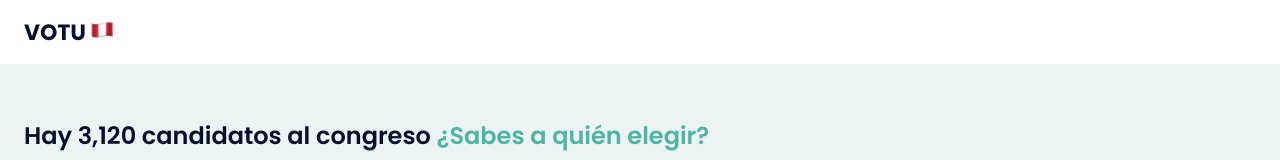
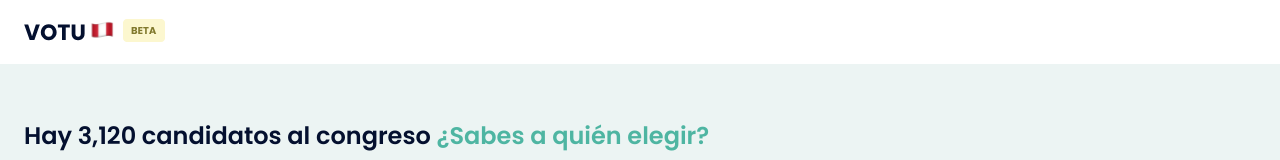
Before and after one commit to openpolitica/open-wizard, a Next.js app: page / in a window 1280 px wide. Shown: the top 160 px of the page. Built offline with nearby package versions, Linux system fonts and the light colour scheme.

Commit message:
Added beta logo

```diff
--- a/components/Header/index.js
+++ b/components/Header/index.js
@@ -1,4 +1,4 @@
-import { LogoImg, Header as StyledHeader } from './styles.js';
+import { LogoImg, ChipImg, Header as StyledHeader } from './styles.js';
 import Link from 'next/link';
 
 const Header = (props) => {
@@ -6,6 +6,7 @@ const Header = (props) => {
     <Link href="/">
       <StyledHeader {...props}>
         <LogoImg src={'/images/icons/flag-peru.svg'} />
+        <ChipImg src={'/images/icons/beta.png'} />
       </StyledHeader>
     </Link>
   );
--- a/components/Header/styles.js
+++ b/components/Header/styles.js
@@ -14,3 +14,7 @@ export const Header = styled('header')`
 `;
 
 export const LogoImg = styled.img``;
+
+export const ChipImg = styled.img`
+  margin: auto 8px;
+`;
```
Also changed, not shown: public/images/icons/beta.png (added).
